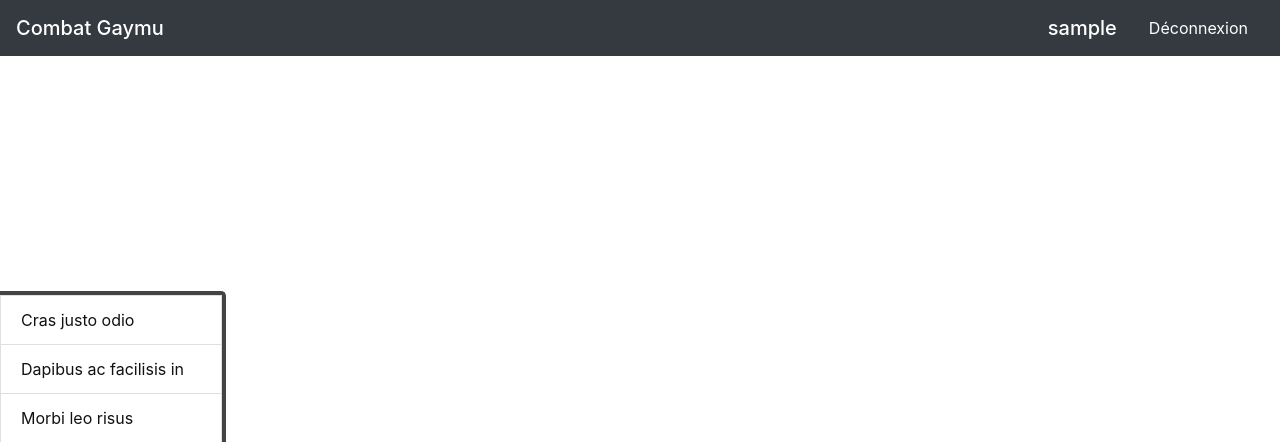
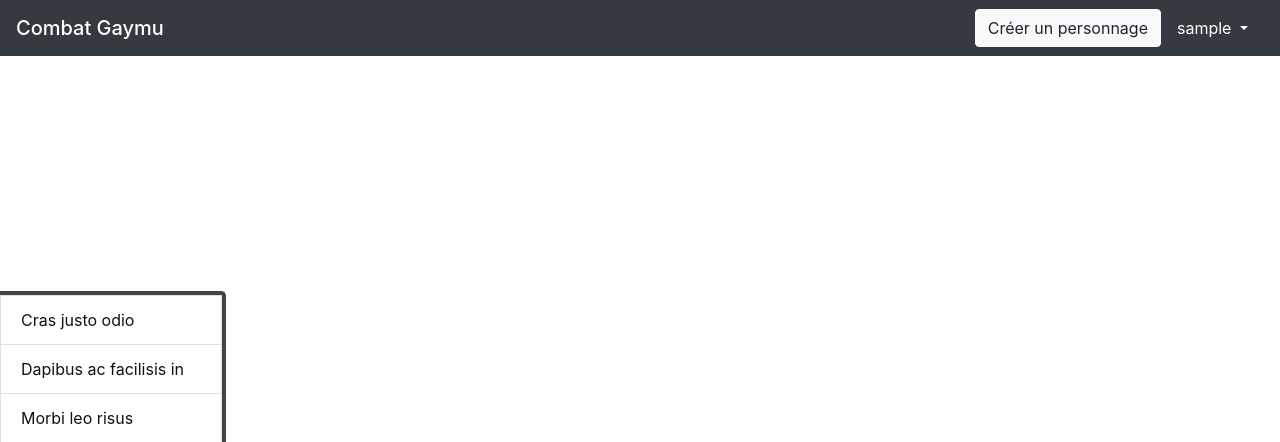
Before and after one commit to Chaxwell/combatGame, a PHP site: page / in a window 1280 px wide. Shown: the top 442 px of the page. Run offline with PHP 8.4, Linux system fonts and the light colour scheme; the visitor is signed in with stand-in values (Sample User, id 1).

Commit message:
Ajout modal création personnage

```diff
--- a/assets/css/styles.css
+++ b/assets/css/styles.css
@@ -18,5 +18,14 @@ aside a.list-group-item:focus {
 nav a.nav-link {
   color: #fff;
 }
+nav .modal .modal-dialog .modal-content .modal-body .form-check label .classe-personnage {
+  width: 100px;
+  height: 100px;
+  border-radius: 50%;
+  border: 2px solid rgba(25, 25, 25, 0.3);
+}
+nav .modal .modal-dialog .modal-content .modal-body .form-check label .classe-personnage-selected {
+  border: 2px solid yellow !important;
+}
 
 /*# sourceMappingURL=styles.css.map */
--- a/assets/js/script.js
+++ b/assets/js/script.js
@@ -0,0 +1,13 @@
+const radios = document.querySelectorAll('.form-check');
+const images = document.querySelectorAll('.classe-personnage');
+
+
+radios.forEach(radio => {
+    radio.addEventListener('click', () => {
+        images.forEach(image => {
+            image.classList.remove('classe-personnage-selected');
+        });
+
+        radio.childNodes[3].childNodes[1].classList.add('classe-personnage-selected');
+    });
+});
--- a/assets/scss/styles.scss
+++ b/assets/scss/styles.scss
@@ -53,4 +53,37 @@ nav {
             }
         }
     }
+
+    .modal {
+        .modal {
+            &-dialog {
+                .modal {
+                    &-content {
+                        .modal {
+                            &-body {
+                                .form {
+                                    &-check {
+                                        label {
+                                            .classe {
+                                                &-personnage {
+                                                    width        : 100px;
+                                                    height       : 100px;
+                                                    border-radius: 50%;
+                                                    border       : 2px solid rgba(25, 25, 25, 0.3);
+
+                                                    &-selected {
+                                                        border: 2px solid rgba(255, 255, 0, 1) !important;
+                                                    }
+                                                }
+                                            }
+                                        }
+                                    }
+                                }
+                            }
+                        }
+                    }
+                }
+            }
+        }
+    }
 }
--- a/index.php
+++ b/index.php
@@ -16,17 +16,7 @@ session_start();
 </head>
 
 <body>
-    <nav class="navbar navbar-dark bg-dark">
-        <span class="navbar-brand mb-0 h1 mr-auto">Combat Gaymu</span>
-        <?php
-        if (isset($_SESSION['userId'])) {
-            printf('<span class="navbar-brand mb-0 h1 ml-auto">%s</span>', $_SESSION['nickname']);
-            printf('<a href="partials/deconnexion.php" class="nav-link">Déconnexion</a>');
-        } else {
-            require('partials/connexion-inscription.php');
-        }
-        ?>
-    </nav>
+    <?php require('partials/navbar.php'); ?>
 
 
     <aside class="block-players d-flex justify-content-start align-items-center">
--- /dev/null
+++ b/partials/creer-personnage.php
@@ -0,0 +1,62 @@
+<a class="btn btn-light" href="#" data-toggle="modal" data-target="#creer-personnage">Créer un personnage</a>
+
+<!-- MODAL -->
+<div class="modal fade" id="creer-personnage" tabindex="-1" role="dialog" aria-labelledby="creer-personnage" aria-hidden="true">
+    <div class="modal-dialog modal-lg modal-dialog-centered" role="document">
+        <div class="modal-content">
+            <div class="btn-close d-flex justify-content-end pr-2 pt-1">
+                <button type="button" class="close" data-dismiss="modal" aria-label="Close">
+                    <span aria-hidden="true">&times;</span>
+                </button>
+            </div>
+            <div class="modal-header">
+                <h5 class="modal-title mx-auto" id="creer-personnage">Créez votre personnage</h5>
+            </div>
+            <div class="modal-body mx-auto">
+                <form action="processing/traitement-creation-personnage.php" method="post" autocomplete="off">
+                    <div class="form-check-inline">
+                        <div class="form-check">
+                            <input class="form-check-input d-none" type="radio" name="classesPersonnage" id="warrior" value="warrior" checked>
+                            <label class="form-check-label text-center" for="warrior">
+                                <img class="classe-personnage d-block" src="assets/img/warrior.png" alt="warrior">
+                                Guerrier
+                            </label>
+                        </div>
+                    </div>
+                    <div class="form-check-inline">
+                        <div class="form-check">
+                            <input class="form-check-input d-none" type="radio" name="classesPersonnage" id="wizard" value="wizard">
+                            <label class="form-check-label text-center" for="wizard">
+                                <img class="classe-personnage d-block" src="assets/img/wizard.png" alt="wizard">
+                                Mage
+                            </label>
+                        </div>
+                    </div>
+                    <div class="form-check-inline">
+                        <div class="form-check mb-5">
+                            <input class="form-check-input d-none" type="radio" name="classesPersonnage" id="archer" value="archer">
+                            <label class="form-check-label text-center" for="archer">
+                                <img class="classe-personnage d-block" src="assets/img/archer.png" alt="archer">
+                                Archer
+                            </label>
+                        </div>
+                    </div>
+                    <div class="form-group">
+                        <label for="nickname">Son nom</label>
+                        <input class="form-control" type="text" id="nickname" name="nickname" placeholder="Le nom de votre personnage">
+                    </div>
+                    <div class="form-group">
+                        <label for="nickname">Ses points de vie </label>
+                        <input class="form-control" type="number" id="nickname" name="nickname" value="100" readonly>
+                    </div>
+                    <div class="form-group">
+                        <label for="nickname">Sa force</label>
+                        <input class="form-control" type="number" id="nickname" name="nickname" value="10" readonly>
+                    </div>
+                    <button type="submit" class="btn btn-dark" name="inscription">Créer mon perso</button>
+                </form>
+            </div>
+        </div>
+    </div>
+</div>
+<!-- FIN MODAL -->
--- /dev/null
+++ b/partials/navbar.php
@@ -0,0 +1,20 @@
+<nav class="navbar navbar-dark bg-dark">
+    <span class="navbar-brand mb-0 h1 mr-auto">Combat Gaymu</span>
+    <?php
+    if (isset($_SESSION['userId'])) {
+        require('partials/creer-personnage.php');
+        printf('
+        <div class="nav-item dropdown">
+            <a class="nav-link dropdown-toggle" href="#" id="navbarDropdown" role="button" data-toggle="dropdown" aria-haspopup="true" aria-expanded="false">
+            %s
+            </a>
+            <div class="dropdown-menu dropdown-menu-right" aria-labelledby="navbarDropdown">
+                <a class="dropdown-item" href="partials/deconnexion.php">Déconnexion</a>
+            </div>
+        </div>
+        ', $_SESSION['nickname']);
+    } else {
+        require('partials/connexion-inscription.php');
+    }
+    ?>
+</nav>
--- /dev/null
+++ b/processing/traitement-creation-personnage.php
@@ -0,0 +1 @@
+<?php
```
Also changed, not shown: assets/img/archer.png (added), assets/img/warrior.png (added), assets/img/wizard.png (added), 2 other files.
